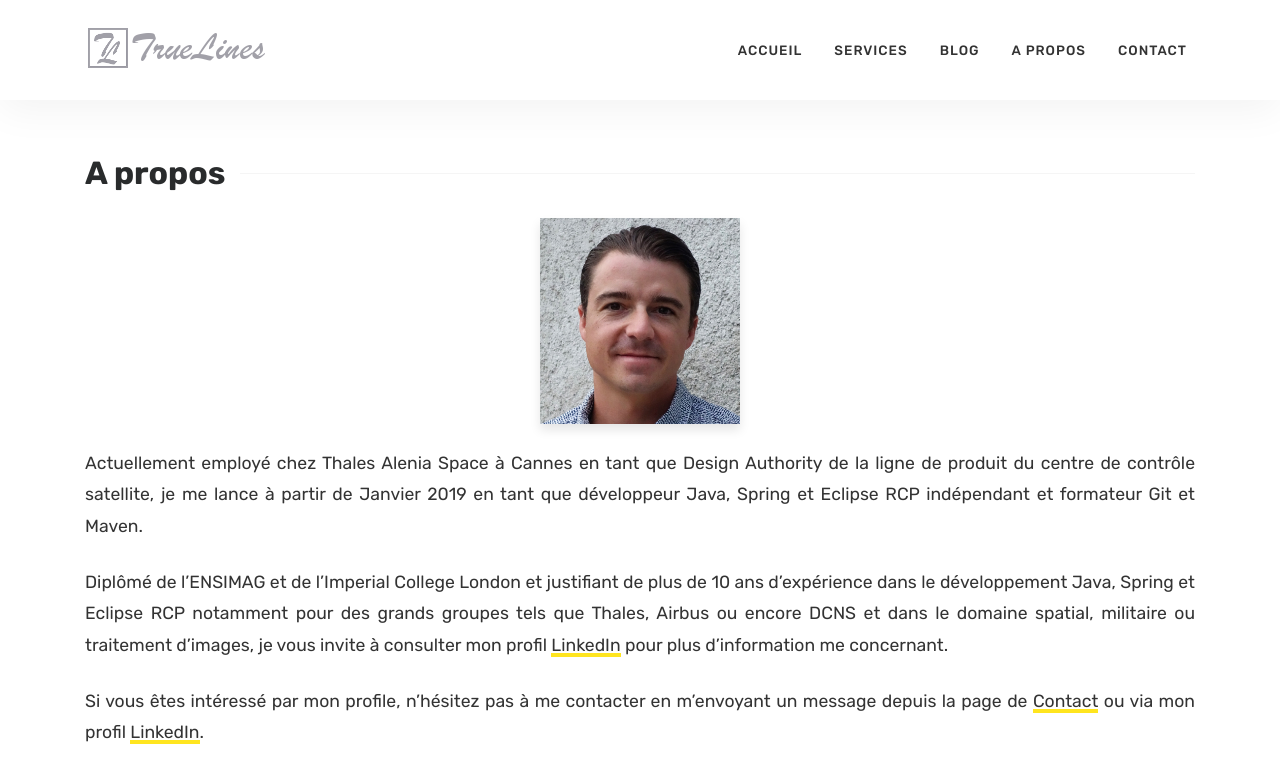
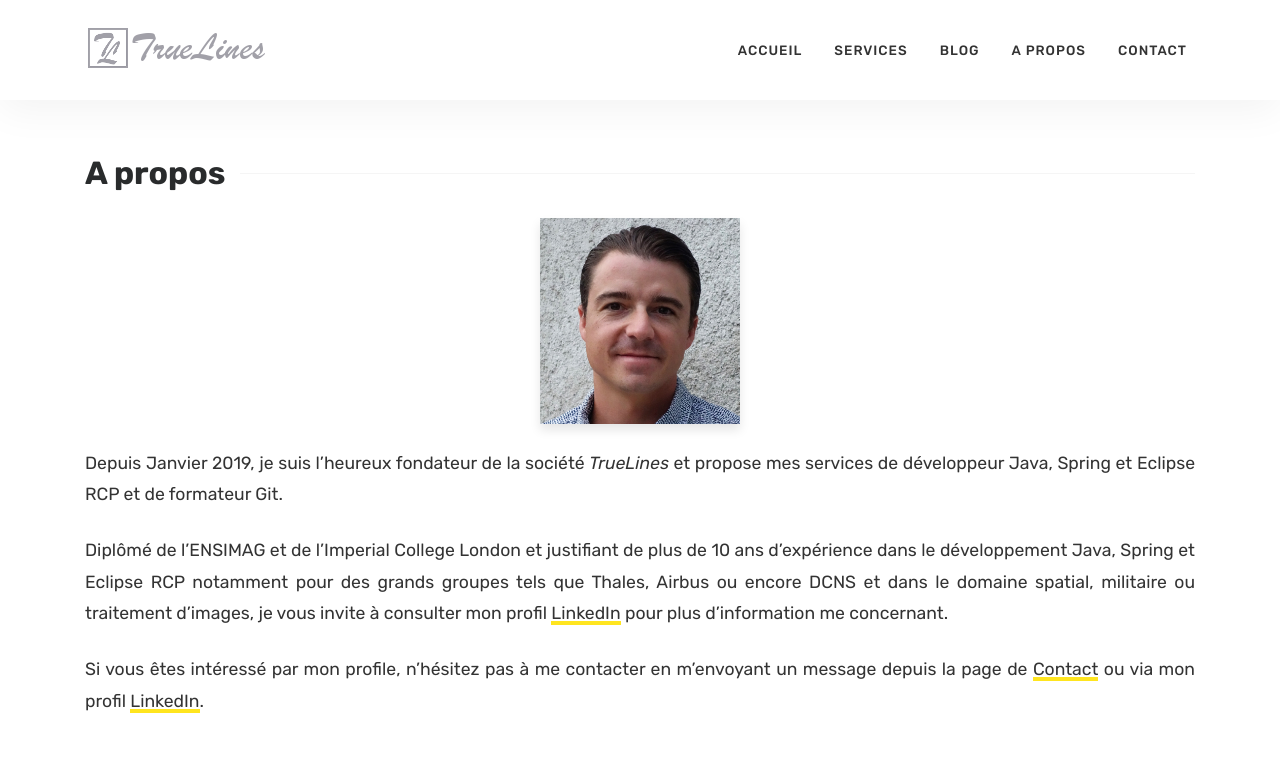
Before and after one commit to fabfont/truelines.github.io, a Jekyll site: the page built from about.md, in a window 1280 px wide. Shown: the top 783 px of the page. Built offline with Jekyll 4.4.1, drawn with Linux system fonts in a browser that asks for light colours; nearby versions of some CDN libraries.

Commit message:
Change about file

```diff
--- a/about.md
+++ b/about.md
@@ -8,7 +8,7 @@
 
 ![Photo profil](./assets/images/common/profile.jpg "Photo profil"){: width="200px" .center-image}
 
-Actuellement employé chez Thales Alenia Space à Cannes en tant que Design Authority de la ligne de produit du centre de contrôle satellite, je me lance à partir de Janvier 2019 en tant que développeur Java, Spring et Eclipse RCP indépendant et formateur Git et Maven.
+Depuis Janvier 2019, je suis l'heureux fondateur de la société _TrueLines_ et propose mes services de développeur Java, Spring et Eclipse RCP et de formateur Git.
 
 Diplômé de l'ENSIMAG et de l'Imperial College London et justifiant de plus de 10 ans d'expérience dans le développement Java, Spring et Eclipse RCP notamment pour des grands groupes tels que Thales, Airbus ou encore DCNS et dans le domaine spatial, militaire ou traitement d'images, je vous invite à consulter mon profil <a href="http://www.linkedin.com/in/FabriceFontenoy" target="_blank">LinkedIn</a> pour plus d'information me concernant.
 
```
